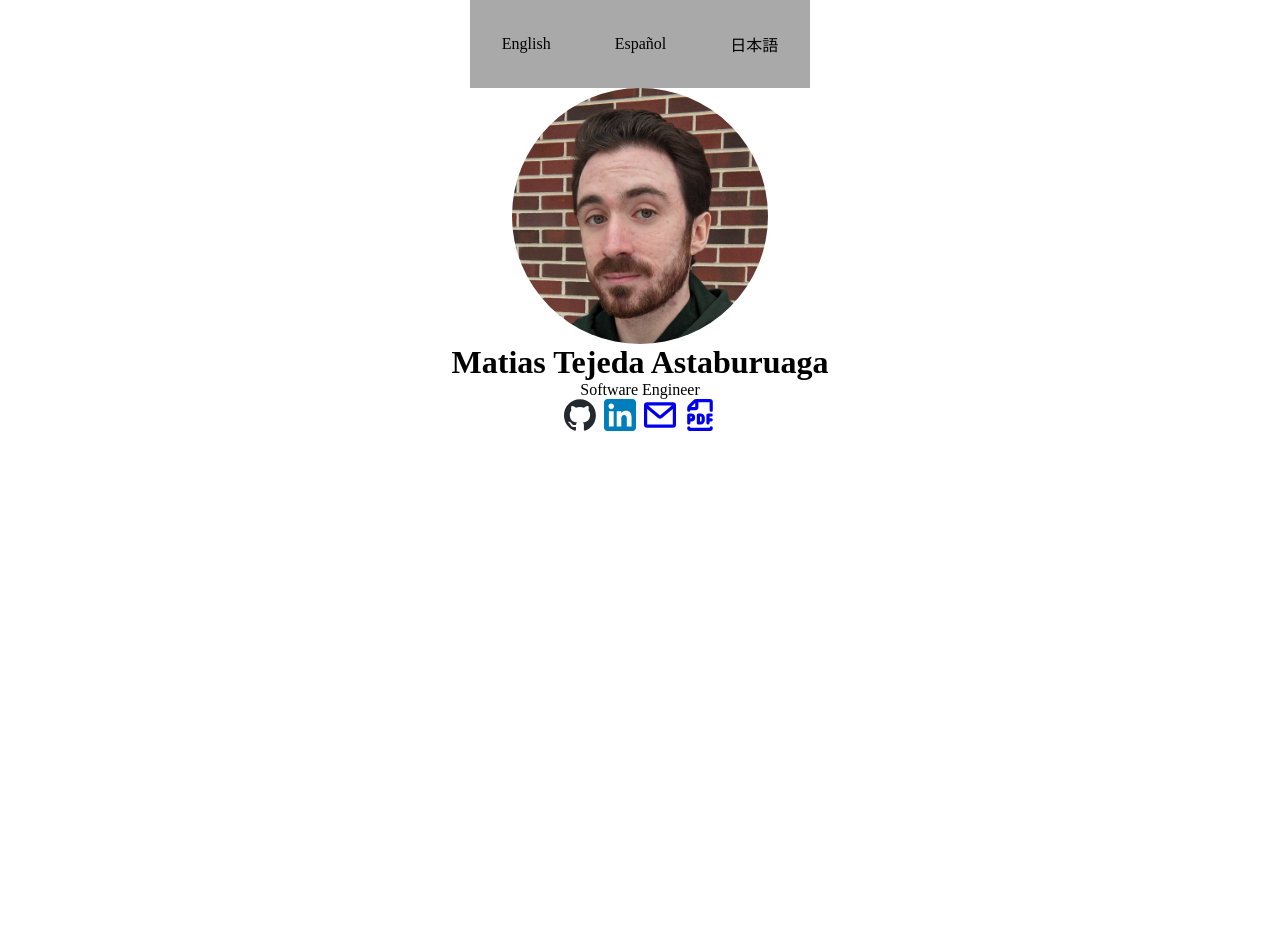
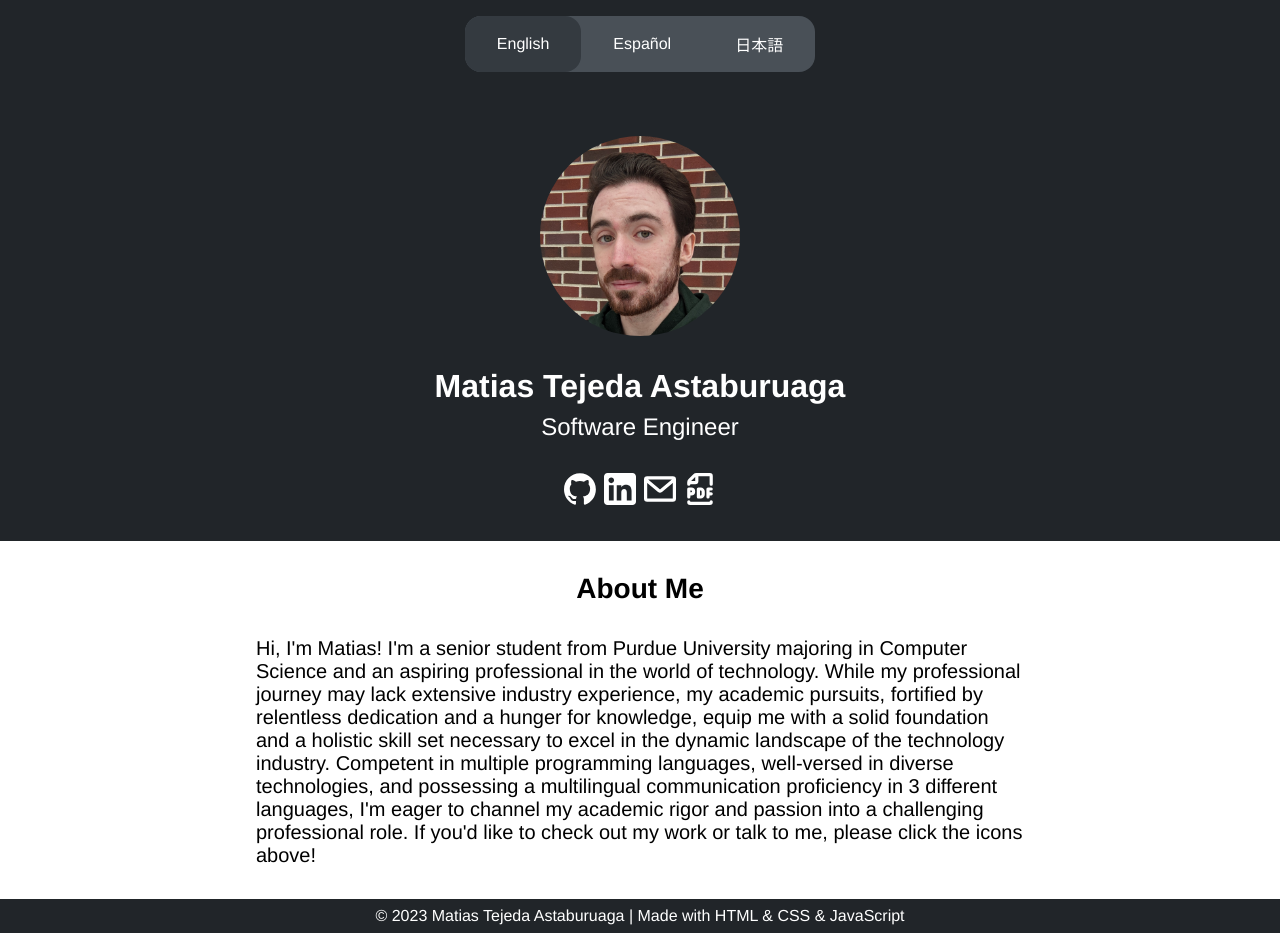
Before and after one commit to mtejedap/personal-website, a plain HTML site: page index.html in a window 1280 px wide. Both pictures are taken after a click on the element "English". Before the commit the page ends 800 px from the top, so only its background shows below. Drawn offline with Linux system fonts and the light colour scheme.

Commit message:
Polish website look and add different languages

```diff
--- a/index.html
+++ b/index.html
@@ -5,11 +5,12 @@
     <meta name="viewport" content="width=device-width, initial-scale=1.0">
     <title>Matias Tejeda Astaburuaga</title>
     <link rel="stylesheet" href="styles.css">
+    <script src="main.js" defer></script>
 </head>
 <body>
     <div class="wrapper">
         <div class="header">
-            <div class="english">English</div>
+            <div class="english active">English</div>
             <div class="spanish">Español</div>
             <div class="japanese">日本語</div>
         </div>
@@ -20,32 +21,46 @@
     <ul class="links">
         <li>
             <!-- Github -->
-            <a href="https://github.com/mtejedap" target="_blank">
-                <svg width="32" height="32" viewBox="0 0 98 96" xmlns="http://www.w3.org/2000/svg"><path fill-rule="evenodd" clip-rule="evenodd" d="M48.854 0C21.839 0 0 22 0 49.217c0 21.756 13.993 40.172 33.405 46.69 2.427.49 3.316-1.059 3.316-2.362 0-1.141-.08-5.052-.08-9.127-13.59 2.934-16.42-5.867-16.42-5.867-2.184-5.704-5.42-7.17-5.42-7.17-4.448-3.015.324-3.015.324-3.015 4.934.326 7.523 5.052 7.523 5.052 4.367 7.496 11.404 5.378 14.235 4.074.404-3.178 1.699-5.378 3.074-6.6-10.839-1.141-22.243-5.378-22.243-24.283 0-5.378 1.94-9.778 5.014-13.2-.485-1.222-2.184-6.275.486-13.038 0 0 4.125-1.304 13.426 5.052a46.97 46.97 0 0 1 12.214-1.63c4.125 0 8.33.571 12.213 1.63 9.302-6.356 13.427-5.052 13.427-5.052 2.67 6.763.97 11.816.485 13.038 3.155 3.422 5.015 7.822 5.015 13.2 0 18.905-11.404 23.06-22.324 24.283 1.78 1.548 3.316 4.481 3.316 9.126 0 6.6-.08 11.897-.08 13.526 0 1.304.89 2.853 3.316 2.364 19.412-6.52 33.405-24.935 33.405-46.691C97.707 22 75.788 0 48.854 0z" fill="#24292f"/></svg>
+            <a class="github-icon" href="https://github.com/mtejedap" target="_blank" title="GitHub">
+                <svg width="32" height="32" viewBox="0 0 98 96" xmlns="http://www.w3.org/2000/svg"><path class="github-path" fill-rule="evenodd" clip-rule="evenodd" d="M48.854 0C21.839 0 0 22 0 49.217c0 21.756 13.993 40.172 33.405 46.69 2.427.49 3.316-1.059 3.316-2.362 0-1.141-.08-5.052-.08-9.127-13.59 2.934-16.42-5.867-16.42-5.867-2.184-5.704-5.42-7.17-5.42-7.17-4.448-3.015.324-3.015.324-3.015 4.934.326 7.523 5.052 7.523 5.052 4.367 7.496 11.404 5.378 14.235 4.074.404-3.178 1.699-5.378 3.074-6.6-10.839-1.141-22.243-5.378-22.243-24.283 0-5.378 1.94-9.778 5.014-13.2-.485-1.222-2.184-6.275.486-13.038 0 0 4.125-1.304 13.426 5.052a46.97 46.97 0 0 1 12.214-1.63c4.125 0 8.33.571 12.213 1.63 9.302-6.356 13.427-5.052 13.427-5.052 2.67 6.763.97 11.816.485 13.038 3.155 3.422 5.015 7.822 5.015 13.2 0 18.905-11.404 23.06-22.324 24.283 1.78 1.548 3.316 4.481 3.316 9.126 0 6.6-.08 11.897-.08 13.526 0 1.304.89 2.853 3.316 2.364 19.412-6.52 33.405-24.935 33.405-46.691C97.707 22 75.788 0 48.854 0z" fill="#24292f"/></svg>
             </a>
         </li>
         <li>
             <!-- LinkedIn -->
-            <a href="https://linkedin.com/in/mtejedap" target="_blank">
-                <svg width="32" height="32" viewBox="0 0 72 72" xmlns="http://www.w3.org/2000/svg"><g fill="none" fill-rule="evenodd"><path d="M8,72 L64,72 C68.418278,72 72,68.418278 72,64 L72,8 C72,3.581722 68.418278,-8.11624501e-16 64,0 L8,0 C3.581722,8.11624501e-16 -5.41083001e-16,3.581722 0,8 L0,64 C5.41083001e-16,68.418278 3.581722,72 8,72 Z" fill="#007EBB"/><path d="M62,62 L51.315625,62 L51.315625,43.8021149 C51.315625,38.8127542 49.4197917,36.0245323 45.4707031,36.0245323 C41.1746094,36.0245323 38.9300781,38.9261103 38.9300781,43.8021149 L38.9300781,62 L28.6333333,62 L28.6333333,27.3333333 L38.9300781,27.3333333 L38.9300781,32.0029283 C38.9300781,32.0029283 42.0260417,26.2742151 49.3825521,26.2742151 C56.7356771,26.2742151 62,30.7644705 62,40.051212 L62,62 Z M16.349349,22.7940133 C12.8420573,22.7940133 10,19.9296567 10,16.3970067 C10,12.8643566 12.8420573,10 16.349349,10 C19.8566406,10 22.6970052,12.8643566 22.6970052,16.3970067 C22.6970052,19.9296567 19.8566406,22.7940133 16.349349,22.7940133 Z M11.0325521,62 L21.769401,62 L21.769401,27.3333333 L11.0325521,27.3333333 L11.0325521,62 Z" fill="#FFF"/></g></svg>
+            <a class="linkedin-icon" href="https://linkedin.com/in/mtejedap" target="_blank" title="LinkedIn">
+                <svg width="32" height="32" viewBox="0 0 72 72" xmlns="http://www.w3.org/2000/svg"><g fill="none" fill-rule="evenodd"><path class="linkedin-path" d="M8,72 L64,72 C68.418278,72 72,68.418278 72,64 L72,8 C72,3.581722 68.418278,-8.11624501e-16 64,0 L8,0 C3.581722,8.11624501e-16 -5.41083001e-16,3.581722 0,8 L0,64 C5.41083001e-16,68.418278 3.581722,72 8,72 Z" fill="#007EBB"/><path d="M62,62 L51.315625,62 L51.315625,43.8021149 C51.315625,38.8127542 49.4197917,36.0245323 45.4707031,36.0245323 C41.1746094,36.0245323 38.9300781,38.9261103 38.9300781,43.8021149 L38.9300781,62 L28.6333333,62 L28.6333333,27.3333333 L38.9300781,27.3333333 L38.9300781,32.0029283 C38.9300781,32.0029283 42.0260417,26.2742151 49.3825521,26.2742151 C56.7356771,26.2742151 62,30.7644705 62,40.051212 L62,62 Z M16.349349,22.7940133 C12.8420573,22.7940133 10,19.9296567 10,16.3970067 C10,12.8643566 12.8420573,10 16.349349,10 C19.8566406,10 22.6970052,12.8643566 22.6970052,16.3970067 C22.6970052,19.9296567 19.8566406,22.7940133 16.349349,22.7940133 Z M11.0325521,62 L21.769401,62 L21.769401,27.3333333 L11.0325521,27.3333333 L11.0325521,62 Z" fill="#212529"/></g></svg>
             </a>
         </li>
         <li>
             <!-- Email -->
-            <a href="mailto:mtejeda@purdue.edu">
-                <svg width="32" height="32" xmlns="http://www.w3.org/2000/svg" fill="none" viewBox="0 0 20 16">
+            <a class="email-icon" href="mailto:mtejeda@purdue.edu" title="mtejeda@purdue.edu">
+                <svg class="email-icon" width="32" height="32" xmlns="http://www.w3.org/2000/svg" fill="none" viewBox="0 0 20 16">
                     <path stroke="currentColor" stroke-linecap="round" stroke-linejoin="round" stroke-width="2" d="m19 2-8.4 7.05a1 1 0 0 1-1.2 0L1 2m18 0a1 1 0 0 0-1-1H2a1 1 0 0 0-1 1m18 0v12a1 1 0 0 1-1 1H2a1 1 0 0 1-1-1V2"/>
                   </svg>
             </a>
         </li>
         <li>
             <!-- Resume -->
-            <a href="Matias Tejeda Astaburuaga Resume.pdf" target="_blank">
-                <svg width="32" height="32" xmlns="http://www.w3.org/2000/svg" fill="none" viewBox="0 0 16 20">
+            <a class="resume-icon" href="Matias Tejeda Astaburuaga Resume.pdf" target="_blank" title="Resume/CV">
+                <svg class="resume-icon" width="32" height="32" xmlns="http://www.w3.org/2000/svg" fill="none" viewBox="0 0 16 20">
                     <path stroke="currentColor" stroke-linecap="round" stroke-linejoin="round" stroke-width="2" d="M1 18a.969.969 0 0 0 .933 1h12.134A.97.97 0 0 0 15 18M1 7V5.828a2 2 0 0 1 .586-1.414l2.828-2.828A2 2 0 0 1 5.828 1h8.239A.97.97 0 0 1 15 2v5M6 1v4a1 1 0 0 1-1 1H1m0 9v-5h1.5a1.5 1.5 0 1 1 0 3H1m12 2v-5h2m-2 3h2m-8-3v5h1.375A1.626 1.626 0 0 0 10 13.375v-1.75A1.626 1.626 0 0 0 8.375 10H7Z"/>
                   </svg>
             </a>
         </li>
     </ul>
+    <div class="about-wrapper">
+        <h1 class="about-header">About Me</h1>
+        <p class="about-body">Hi, I'm Matias! I'm a senior student from Purdue University majoring in
+            Computer Science and an aspiring professional in the
+            world of technology. While my professional journey may lack extensive industry experience,
+            my academic pursuits, fortified by relentless dedication and a hunger for knowledge,
+            equip me with a solid foundation and a holistic skill set necessary to excel in the dynamic
+            landscape of the technology industry. Competent in multiple programming languages,
+            well-versed in diverse technologies, and possessing a multilingual communication proficiency
+            in 3 different languages, I'm eager to channel my academic rigor and passion into a challenging
+            professional role. If you'd like to check out my work or talk to me, please click the icons above!
+        </p>
+    </div>
+    <p class="copyright">© 2023 Matias Tejeda Astaburuaga | Made with HTML & CSS & JavaScript</p>
 </body>
 </html>
--- /dev/null
+++ b/main.js
@@ -0,0 +1,54 @@
+const english = document.querySelector(".english");
+const spanish = document.querySelector(".spanish");
+const japanese = document.querySelector(".japanese");
+
+english.addEventListener("click", () => {
+    english.classList.add("active");
+    spanish.classList.remove("active");
+    japanese.classList.remove("active");
+    document.querySelector(".title").textContent = "Software Engineer";
+    document.querySelector(".about-header").textContent = "About Me";
+    document.querySelector(".about-body").textContent = "Hi, I'm Matias! I'm a senior student from " +
+    "Purdue University majoring in Computer Science and an aspiring professional in the " +
+    "world of technology. While my professional journey may lack extensive industry " +
+    "experience, my academic pursuits, fortified by relentless dedication and a hunger for knowledge, " +
+    "equip me with a solid foundation and a holistic skill set necessary to excel in the dynamic " +
+    "landscape of the technology industry. Competent in multiple programming languages, " +
+    "well-versed in diverse technologies, and possessing a multilingual communication proficiency " +
+    "in 3 different languages, I'm eager to channel my academic rigor and passion into a challenging " +
+    "professional role. If you'd like to check out my work or talk to me, please click the icons above!";
+    document.querySelector(".copyright").textContent = "© 2023 Matias Tejeda Astaburuaga | " +
+    "Made with HTML & CSS & JavaScript";
+});
+
+spanish.addEventListener("click", () => {
+    english.classList.remove("active");
+    spanish.classList.add("active");
+    japanese.classList.remove("active");
+    document.querySelector(".title").textContent = "Ingeniero de Software";
+    document.querySelector(".about-header").textContent = "Acerca de mí";
+    document.querySelector(".about-body").textContent = "¡Hola, soy Matias! Soy un estudiante de " +
+        "último año en Purdue University con especialización en Ciencias de la Computación " +
+        "y un aspirante a profesional en el mundo de la tecnología. Si bien mi trayectoria profesional " +
+        "puede carecer de una amplia experiencia en la industria, mis actividades académicas, " +
+        "fortalecidas por una dedicación incesante y un hambre de conocimiento, me dotan de " +
+        "una base sólida y un conjunto de habilidades holísticas necesarias para sobresalir " +
+        "en el panorama dinámico de la industria de la tecnología. Competente en múltiples lenguajes " +
+        "de programación, bien versado en diversas tecnologías y con dominio de la comunicación " +
+        "multilingüe en 3 idiomas diferentes, estoy ansioso por canalizar mi rigor académico y mi " +
+        "pasión en un rol profesional desafiante. Si desea ver mi trabajo o hablar conmigo, " +
+        "¡Haga click en los íconos de arriba!";
+    document.querySelector(".copyright").textContent = "© 2023 Matias Tejeda Astaburuaga | " +
+    "Hecho con HTML & CSS & JavaScript";
+});
+
+japanese.addEventListener("click", () => {
+    english.classList.remove("active");
+    spanish.classList.remove("active");
+    japanese.classList.add("active");
+    document.querySelector(".title").textContent = "ソフトウェアエンジニア";
+    document.querySelector(".about-header").textContent = "私について";
+    document.querySelector(".about-body").textContent = "";
+    document.querySelector(".copyright").textContent = "© 2023 Matias Tejeda Astaburuaga | " +
+    "";
+});
--- a/styles.css
+++ b/styles.css
@@ -3,46 +3,120 @@
     padding: 0;
     border: 0;
     box-sizing: border-box;
+    font-family: Helvetica, sans-serif;
 }
 
 ol, ul {
     list-style: none;
 }
 
-.wrapper {
-    display: flex;
-    justify-content: center;
+body {
+    height: 100%;
+    background-color: #212529;
+    color: white;
 }
 
-.header {
-    background-color: darkgray;
-    display: inline-flex;
+.wrapper {
+    margin-top: 16px;
+    margin-bottom: 64px;
+    display: flex;
     justify-content: center;
     align-items: center;
 }
 
+.header {
+    background-color: #495057;
+    display: flex;
+    justify-content: center;
+    align-items: stretch;
+    border-radius: 16px;
+}
+
 .english, .spanish, .japanese {
-    padding: 32px;
+    display: flex;
+    align-items: center;
+    padding: 16px 32px;
     cursor: pointer;
+    border-radius: 16px;
+}
+
+.active {
+    background-color: #343a40;
 }
 
 .me {
-    border-radius: 256px;
+    border-radius: 200px;
     display: block;
     margin: auto;
-    width: 256px;
+    width: 200px;
 }
 
 .name {
+    font-size: 2rem;
+    margin-top: 32px;
+    margin-bottom: 8px;
     text-align: center;
 }
 
 .title {
+    font-size: 1.5rem;
     text-align: center;
+    margin-bottom: 32px;
 }
 
 .links {
     display: flex;
     justify-content: center;
     gap: 8px;
+    margin-bottom: 32px;
 }
+
+.email-icon, .resume-icon {
+    color: #fff;
+    transition: color ease 0.25s;
+}
+
+.github-icon svg .github-path, .linkedin-icon svg .linkedin-path {
+    fill: #fff;
+    transition: fill ease 0.25s;
+}
+
+.github-icon:hover svg .github-path {
+    fill: #495057;
+}
+
+.linkedin-icon:hover svg .linkedin-path {
+    fill: #007EBB;
+}
+
+.email-icon:hover {
+    color: #08d9ff;
+}
+
+.resume-icon:hover {
+    color: #F40F02;
+}
+
+.about-wrapper {
+    background-color: #fff;
+    color: black;
+}
+
+.about-header {
+    padding-top: 32px;
+    font-size: 1.75rem;
+    text-align: center;
+    margin-bottom: 32px;
+}
+
+.about-body {
+    font-size: 1.25rem;
+    margin: auto;
+    width: 60%;
+    padding-bottom: 32px;
+}
+
+.copyright {
+    padding-block: 8px;
+    text-align: center;
+}
```
